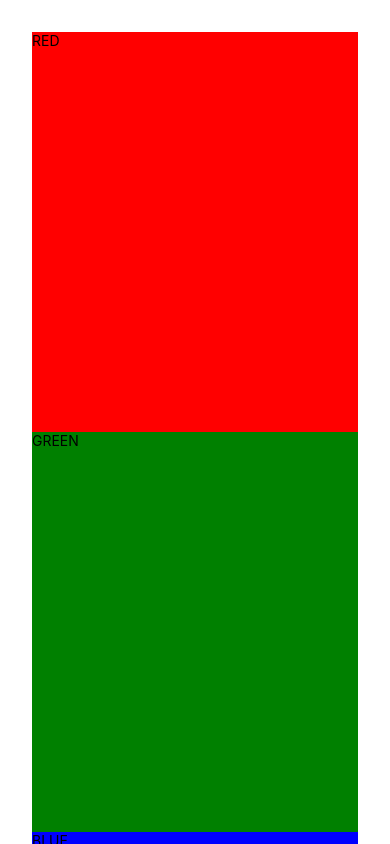
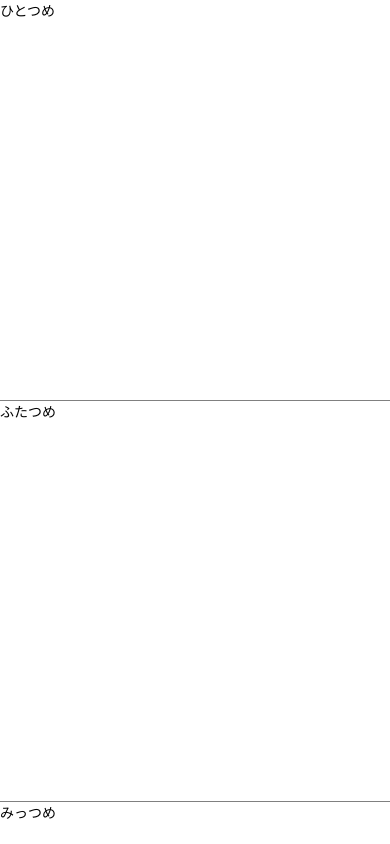
Before and after one commit to YukiOnishi1129/react-native-practice, a React Native app in the folder MyApp/: screen / in a window 390 px wide. Built offline with nearby package versions, Linux system fonts and the light colour scheme.

Commit message:
FlatList

```diff
--- a/MyApp/App.tsx
+++ b/MyApp/App.tsx
@@ -1,23 +1,31 @@
 import React from 'react';
-import { ScrollView, StyleSheet, Text } from 'react-native';
+import { FlatList, StyleSheet, Text, View } from 'react-native';
+import md5 from 'md5';
 
 const styles = StyleSheet.create({
-  container: {
-    margin: 32,
+  label: {
+    height: 400,
   },
-  block: {
-    width: '100%',
-    height: 400,
+  separator: {
+    height: 1,
+    backgroundColor: 'gray',
   },
 });
 
+const data = [
+  { id: 'first', title: 'ひとつめ' },
+  { id: 'second', title: 'ふたつめ' },
+  { id: 'third', title: 'みっつめ' },
+];
+
 export default function App() {
+  console.log(data);
   return (
-    <ScrollView contentContainerStyle={styles.container}>
-      <Text style={[styles.block, { backgroundColor: 'red' }]}>RED</Text>
-      <Text style={[styles.block, { backgroundColor: 'green' }]}>GREEN</Text>
-      <Text style={[styles.block, { backgroundColor: 'blue' }]}>BLUE</Text>
-      <Text style={[styles.block, { backgroundColor: 'yellow' }]}>YELLOW</Text>
-    </ScrollView>
+    <FlatList
+      data={data}
+      renderItem={({ item }) => <Text style={styles.label}>{item.title}</Text>}
+      ItemSeparatorComponent={() => <View style={styles.separator} />}
+      keyExtractor={item => md5(JSON.stringify(item))}
+    />
   );
 }
--- a/MyApp/package.json
+++ b/MyApp/package.json
@@ -10,6 +10,7 @@
     "lint": "eslint . --ext .js,.jsx,.ts,.tsx"
   },
   "dependencies": {
+    "md5": "^2.3.0",
     "react": "16.13.1",
     "react-native": "0.63.3"
   },
@@ -18,6 +19,7 @@
     "@babel/runtime": "^7.8.4",
     "@react-native-community/eslint-config": "2.0.0",
     "@types/jest": "^25.2.3",
+    "@types/md5": "^2.2.1",
     "@types/react-native": "^0.63.2",
     "@types/react-test-renderer": "^16.9.2",
     "@typescript-eslint/eslint-plugin": "4.8.2",
```
Also changed, not shown: 1 other file (tests, documents, lock files or other folders).
